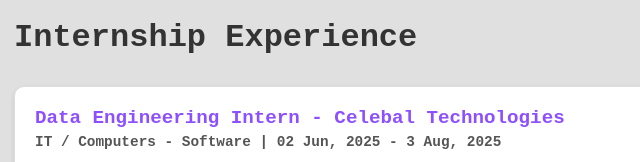
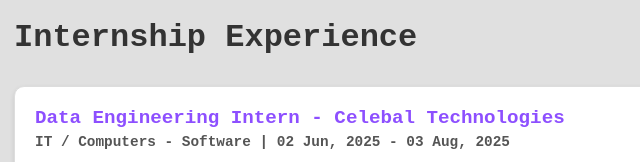
Before and after one commit to 00DV001/MyPortfolio, a plain HTML site: page index.html in a window 1280 px wide. Shown: the part 2560-2722 px from the top of the page, 226-866 px from the left. Drawn offline with Linux system fonts and the light colour scheme.

Commit message:
added final finishes

```diff
--- a/index.html
+++ b/index.html
@@ -102,7 +102,7 @@
 
             <div class="internship-card">
                 <h3 class="internship-title">Data Engineering Intern - Celebal Technologies</h3>
-                <p class="internship-info">IT / Computers - Software | <span class="dates">02 Jun, 2025 - 3 Aug, 2025</span></p>
+                <p class="internship-info">IT / Computers - Software | <span class="dates">02 Jun, 2025 - 03 Aug, 2025</span></p>
                 <div class="key-skills">
                     <strong>Key Skills:</strong>
                     <span class="skill-button">Data Engineering</span>
```
